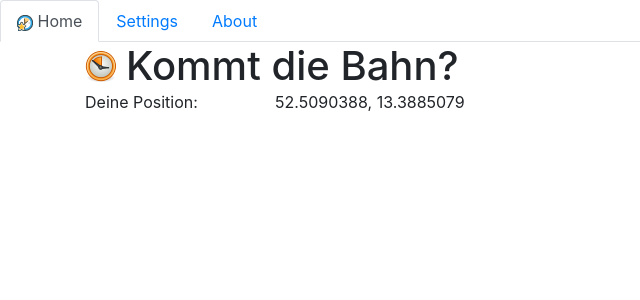
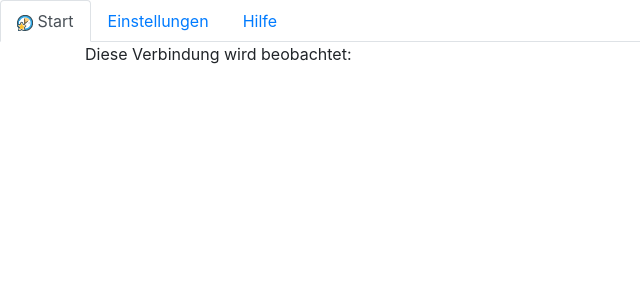
Before and after one commit to wonderbird/kdb-webapp, a Vue app: page / in a window 1280 px wide. Shown: the top 300 px of the page, without its empty margins (0-640 px from the left). Built offline with nearby package versions, Linux system fonts and the light colour scheme.

Commit message:
Created feature folders + TrackLog component

```diff
--- a/src/App.vue
+++ b/src/App.vue
@@ -3,25 +3,26 @@
     <header>
       <nav class="nav nav-tabs">
           <a class="nav-item nav-link active" href="#">
-            <img src="./assets/16x16/status/appointment-soon.png" alt="Logo" /> Home
+            <img src="./assets/16x16/status/appointment-soon.png" alt="Logo" /> Start
           </a>
-          <a class="nav-item nav-link" href="#">Settings</a>
-          <a class="nav-item nav-link" href="#">About</a>
+          <a class="nav-item nav-link" href="#">Einstellungen</a>
+          <a class="nav-item nav-link" href="#">Hilfe</a>
       </nav>
     </header>
     <main>
-      <HomePage />
+      <TrackLog />
     </main>
   </div>
 </template>
 
 <script>
-import HomePage from './components/HomePage.vue';
+// import HomePage from './home/HomePage.vue';
+import TrackLog from './connection/TrackLog.vue';
 
 export default {
   name: 'app',
   components: {
-    HomePage,
+    TrackLog,
   },
 };
 </script>
--- /dev/null
+++ b/src/connection/TrackLog.vue
@@ -0,0 +1,17 @@
+<template>
+  <div class="container">
+    <div class="row">
+      <div class="col">Diese Verbindung wird beobachtet:</div>
+    </div>
+  </div>
+</template>
+
+<script>
+export default {
+  name: 'TrackLog',
+};
+</script>
+
+
+<style>
+</style>
```
Also changed, not shown: src/home/HomePage.vue (renamed from src/components/HomePage.vue).
